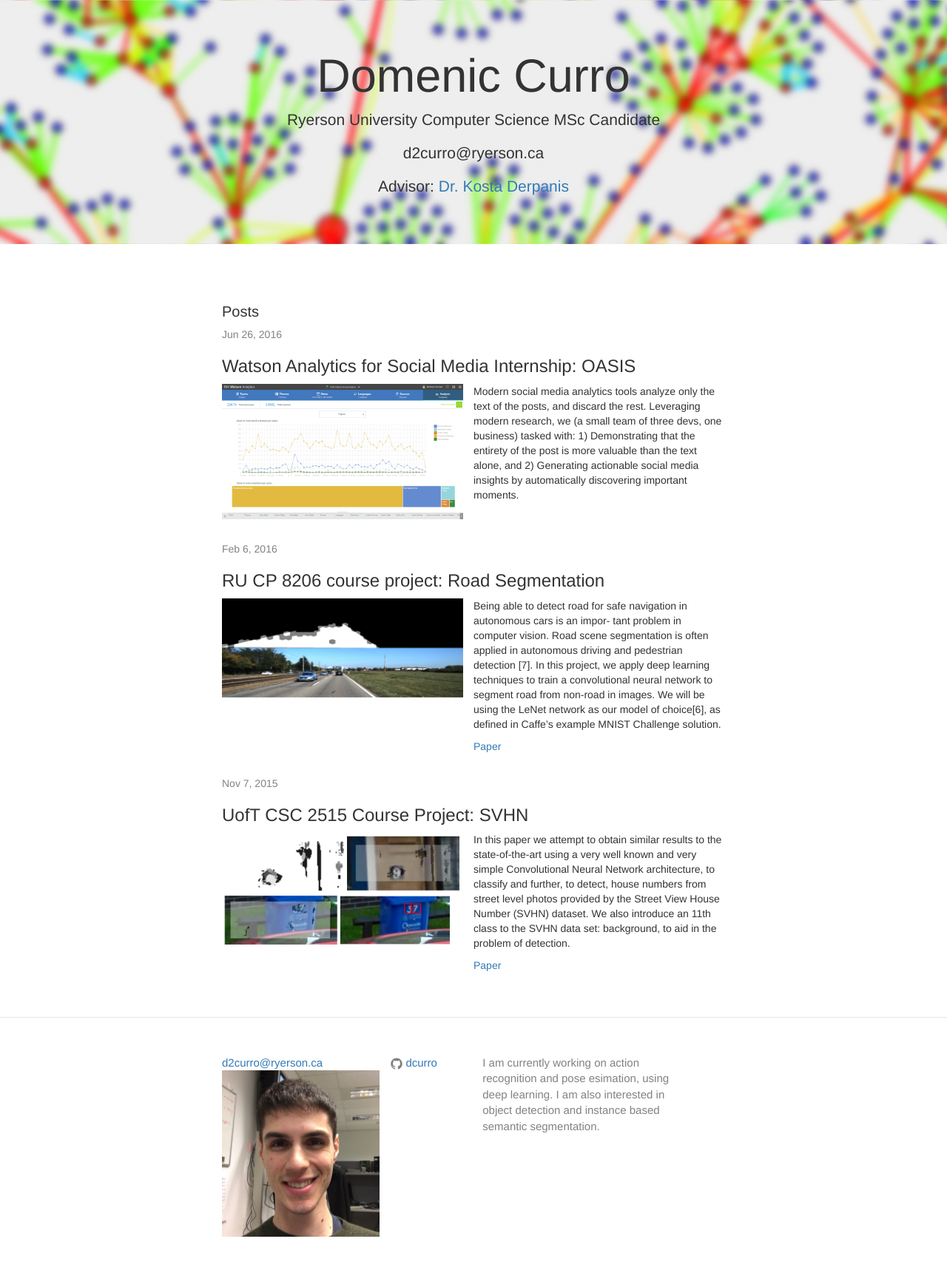
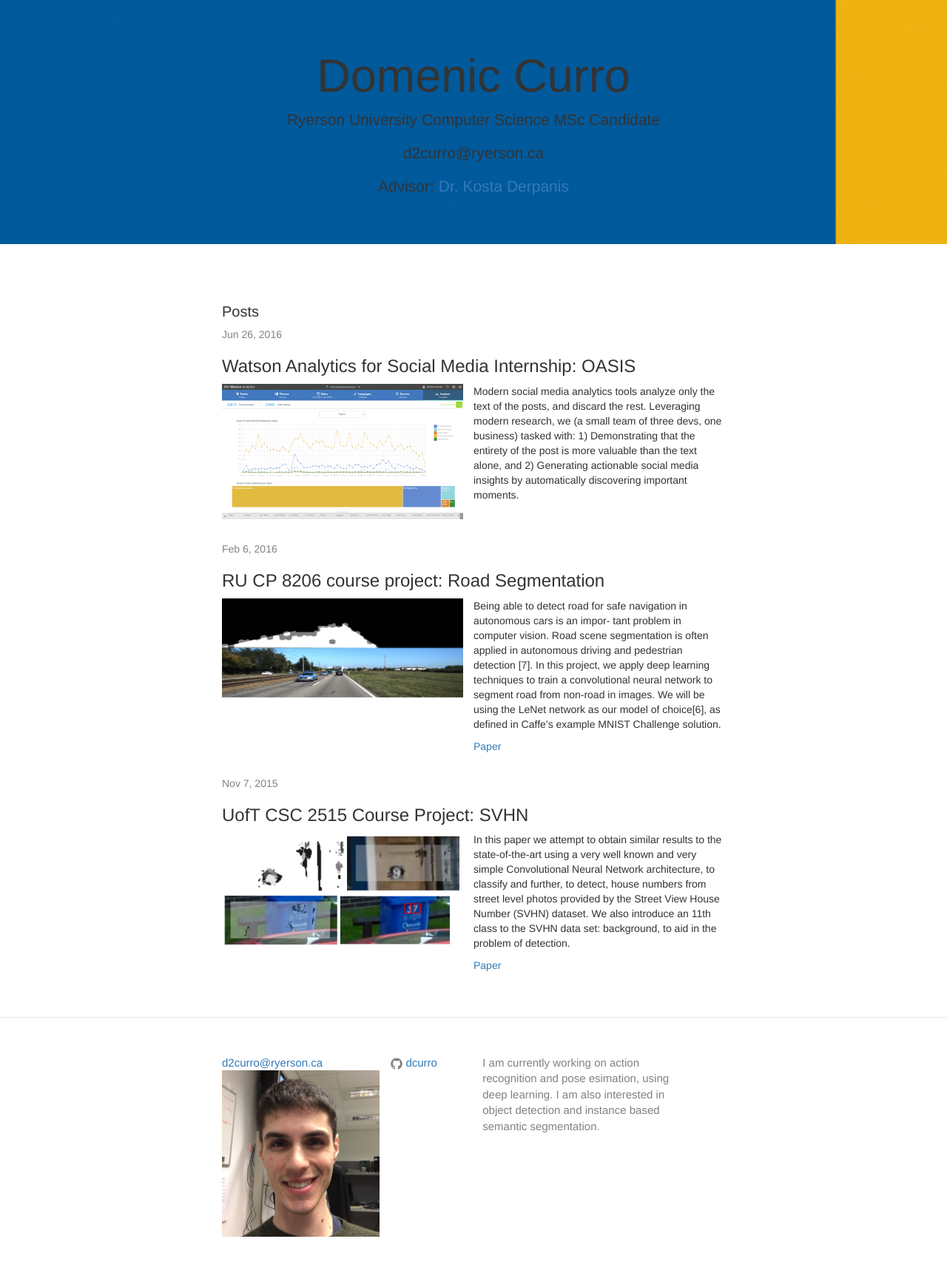
Before and after one commit to DCurro/dcurro.github.io, a Jekyll site: the page built from index.html, in a window 1280 px wide. Shown: the whole page at 74% size. Built offline with Jekyll 4.4.1, drawn with Linux system fonts in a browser that asks for light colours.

Commit message:
Added new background asset

```diff
--- a/_includes/header.html
+++ b/_includes/header.html
@@ -6,7 +6,7 @@
     <script src="http://maxcdn.bootstrapcdn.com/bootstrap/3.3.7/js/bootstrap.min.js"></script>
 </header>
 
-<div class="jumbotron text-center" style="background-image:url(https://raw.githubusercontent.com/DCurro/dcurro.github.io/master/_assets/nodes.png);background-size: cover; background-position: center;">
+<div class="jumbotron text-center" style="background-image:url(https://raw.githubusercontent.com/DCurro/dcurro.github.io/master/_assets/ru.jpg);background-size: cover; background-position: center;">
     <h1>Domenic Curro</h1>
     <p>Ryerson University Computer Science MSc Candidate</p>
     <p>d2curro@ryerson.ca</p>
```
Also changed, not shown: _assets/ru.jpg (added).
